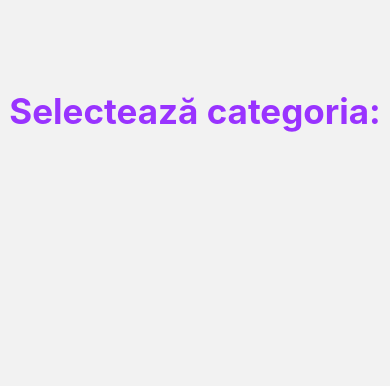
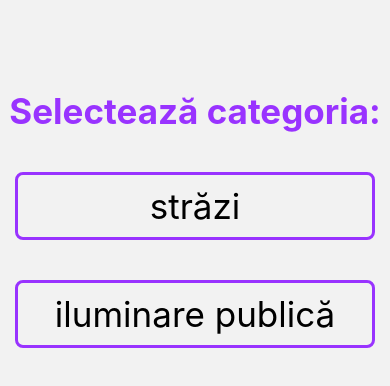
Before and after one commit to ralucaciulpan/CommuniTIM, a React Native app in the folder CommunitimUI/: screen /screen_category in a window 390 px wide. Shown: the top 386 px of the page. Built offline with nearby package versions, Linux system fonts and the light colour scheme.

Commit message:
added the first 2 category buttons

```diff
--- a/CommunitimUI/src/screens/CategoryPage.js
+++ b/CommunitimUI/src/screens/CategoryPage.js
@@ -2,22 +2,57 @@ import {StyleSheet, Text, TextInput, View, Pressable, Image, Dimensions, Button,
 import React, {useState} from 'react';
 export default function CategoryPage(){
     return (
+        <View style={styles.container}>
             <View>
                 <Text style={styles.category_text}>
                     Selectează categoria:
                 </Text>
             </View>
 
+            <View style={styles.buttonsContainer}>
+                <Pressable>
+                    <Text style = {styles.buttonText}>străzi</Text>
+                </Pressable>
+            </View>
+
+            <View style={styles.buttonsContainer}>
+                <Pressable>
+                    <Text style = {styles.buttonText}>iluminare publică</Text>
+                </Pressable>
+            </View>
+
+        </View>
 
 
     )
 }
 const styles = StyleSheet.create({
+
+    container:{
+
+    },
+
     category_text:{
         marginTop: 90,
         alignSelf: 'center',
         fontSize:35,
         fontWeight:'bold',
         color: "#9933ff"
+    },
+
+   buttonsContainer:{
+        borderColor:'#9933ff',
+        borderWidth: 3,
+        marginLeft: 15,
+        marginRight: 15,
+        marginTop: 40,
+        borderRadius: 8
+   },
+
+   buttonText:{
+       fontSize:35,
+       alignSelf:'center',
+       marginTop: 10,
+       marginBottom: 10
    }
 });
```
Lines whose indentation alone changed are shown as unchanged.
